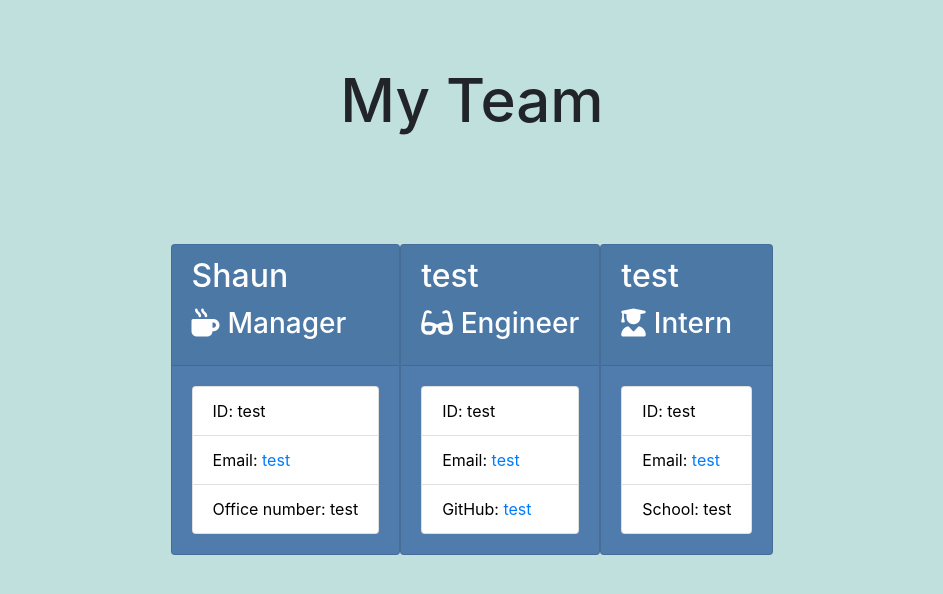
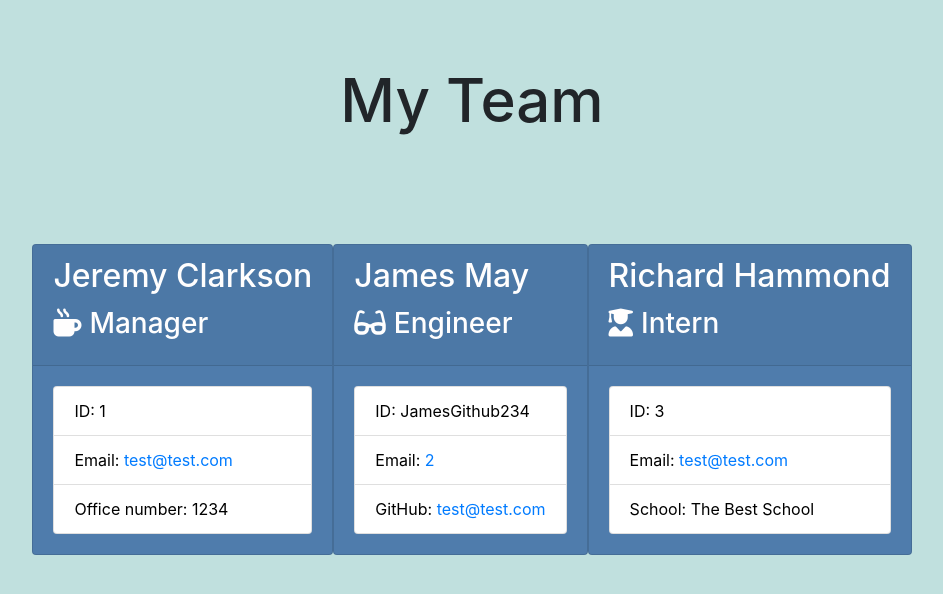
Before and after one commit to ST12345678910/TeamRosterGenerator, a website: page output/team.html in a window 1280 px wide. Shown: the whole page, without its empty margins (168-1111 px from the left). Drawn offline with nearby package versions, Linux system fonts and the light colour scheme.

```diff
--- a/output/team.html
+++ b/output/team.html
@@ -25,39 +25,39 @@
       <div class="team-area col-12 d-flex justify-content-center">
         <div class="card employee-card">
   <div class="card-header">
-    <h2 class="card-title">Shaun</h2>
+    <h2 class="card-title">Jeremy Clarkson</h2>
     <h3 class="card-title"><i class="fas fa-mug-hot mr-2"></i>Manager</h3>
   </div>
   <div class="card-body">
     <ul class="list-group">
-      <li class="list-group-item">ID: test</li>
-      <li class="list-group-item">Email: <a href="mailto:test">test</a></li>
-      <li class="list-group-item">Office number: test</li>
+      <li class="list-group-item">ID: 1</li>
+      <li class="list-group-item">Email: <a href="mailto:test@test.com">test@test.com</a></li>
+      <li class="list-group-item">Office number: 1234</li>
     </ul>
   </div>
 </div><div class="card employee-card">
   <div class="card-header">
-    <h2 class="card-title">test</h2>
+    <h2 class="card-title">James May</h2>
     <h3 class="card-title"><i class="fas fa-glasses mr-2"></i>Engineer</h3>
   </div>
   <div class="card-body">
     <ul class="list-group">
-      <li class="list-group-item">ID: test</li>
-      <li class="list-group-item">Email: <a href="mailto:test">test</a></li>
-      <li class="list-group-item">GitHub: <a href="https://github.com/test" target="_blank"
-          rel="noopener noreferrer">test</a></li>
+      <li class="list-group-item">ID: JamesGithub234</li>
+      <li class="list-group-item">Email: <a href="mailto:2">2</a></li>
+      <li class="list-group-item">GitHub: <a href="https://github.com/test@test.com" target="_blank"
+          rel="noopener noreferrer">test@test.com</a></li>
     </ul>
   </div>
 </div><div class="card employee-card">
   <div class="card-header">
-    <h2 class="card-title">test</h2>
+    <h2 class="card-title">Richard Hammond</h2>
     <h3 class="card-title"><i class="fas fa-user-graduate mr-2"></i>Intern</h3>
   </div>
   <div class="card-body">
     <ul class="list-group">
-      <li class="list-group-item">ID: test</li>
-      <li class="list-group-item">Email: <a href="mailto:test">test</a></li>
-      <li class="list-group-item">School: test</li>
+      <li class="list-group-item">ID: 3</li>
+      <li class="list-group-item">Email: <a href="mailto:test@test.com">test@test.com</a></li>
+      <li class="list-group-item">School: The Best School</li>
     </ul>
   </div>
 </div>
```
Also changed, not shown: 1 other file.
